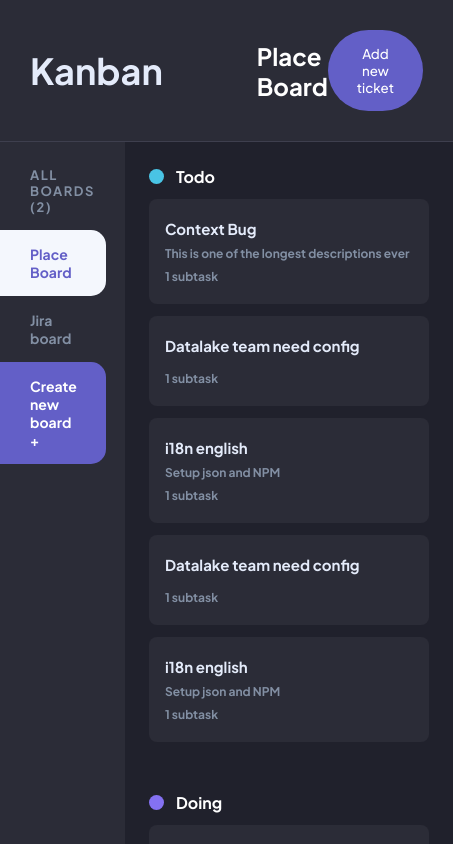
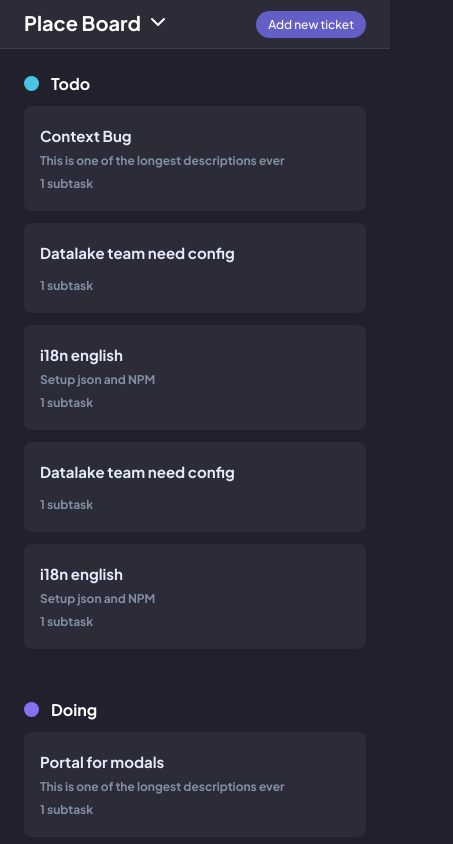
Before and after one commit to Albin-Varillas/kanban-board, a React (Vite) app: page / in a window 390 px wide. Shown: the top 844 px of the page, 453 px wide, since content can reach past the window. Built offline with nearby package versions, Linux system fonts and the light colour scheme.

Commit message:
added chevron

```diff
--- a/package.json
+++ b/package.json
@@ -11,6 +11,7 @@
   "dependencies": {
     "react": "^18.2.0",
     "react-dom": "^18.2.0",
+    "react-feather": "^2.0.10",
     "sass": "^1.57.1",
     "uuid": "^9.0.0"
   },
--- a/src/components/Navbar/Navbar.jsx
+++ b/src/components/Navbar/Navbar.jsx
@@ -1,5 +1,6 @@
 import React from "react"
 import { useProject } from "../../context/ProjectContext"
+import { ChevronDown } from "react-feather"
 
 import "./Navbar.scss"
 
@@ -12,6 +13,9 @@
             </div>
             <div className="navbar-heading">
                 <h2>{currentProject.title}</h2>
+                <div className="navbar-heading-chevron">
+                    <ChevronDown />
+                </div>
             </div>
             <button onClick={() => setShowAddTicket(true)}>
                 Add new ticket
--- a/src/components/Navbar/Navbar.scss
+++ b/src/components/Navbar/Navbar.scss
@@ -17,6 +17,12 @@
 
     &-heading {
         flex: 1;
+        display: flex;
+        gap: 5px;
+
+        &-chevron {
+            display: none;
+        }
     }
 
     button {
@@ -27,4 +33,25 @@
         cursor: pointer;
         border-radius: 999px;
     }
+
+    @media screen and (max-width: 1000px) {
+        padding: 10px 24px;
+
+        &-logo-container {
+            display: none;
+        }
+
+        &-heading-chevron {
+            display: block;
+        }
+
+        h2 {
+            font-size: 20px;
+        }
+
+        button {
+            padding: 6px 12px;
+            font-size: 12px;
+        }
+    }
 }
--- a/src/components/SideNav/SideNav.scss
+++ b/src/components/SideNav/SideNav.scss
@@ -3,6 +3,10 @@
     background-color: var(--bg-gray);
     width: 100%;
     max-width: 280px;
+
+    @media screen and (max-width: 1000px) {
+        display: none;
+    }
 
     p {
         padding: 15px 30px;
```
Also changed, not shown: 1 other file (tests, documents, lock files or other folders).
